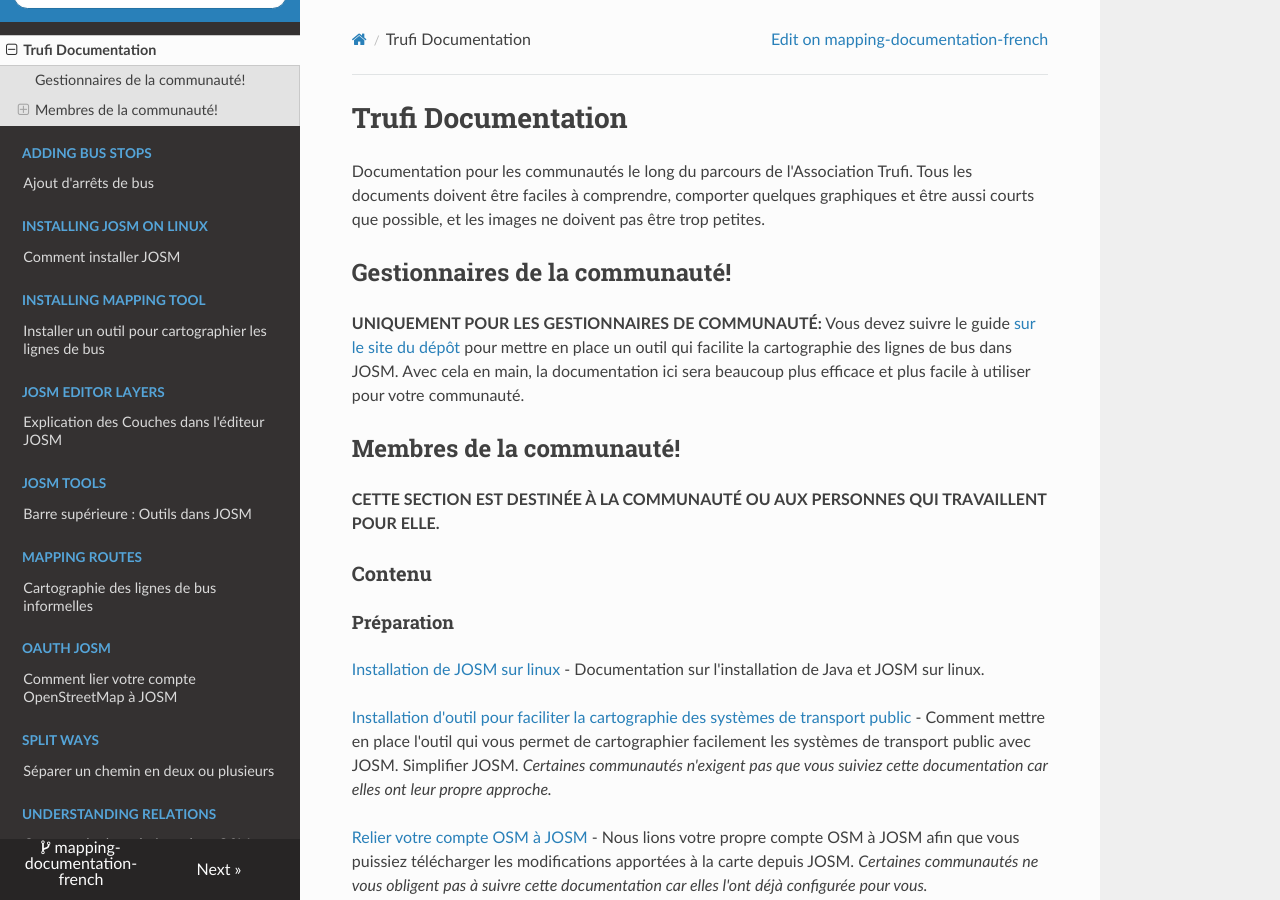
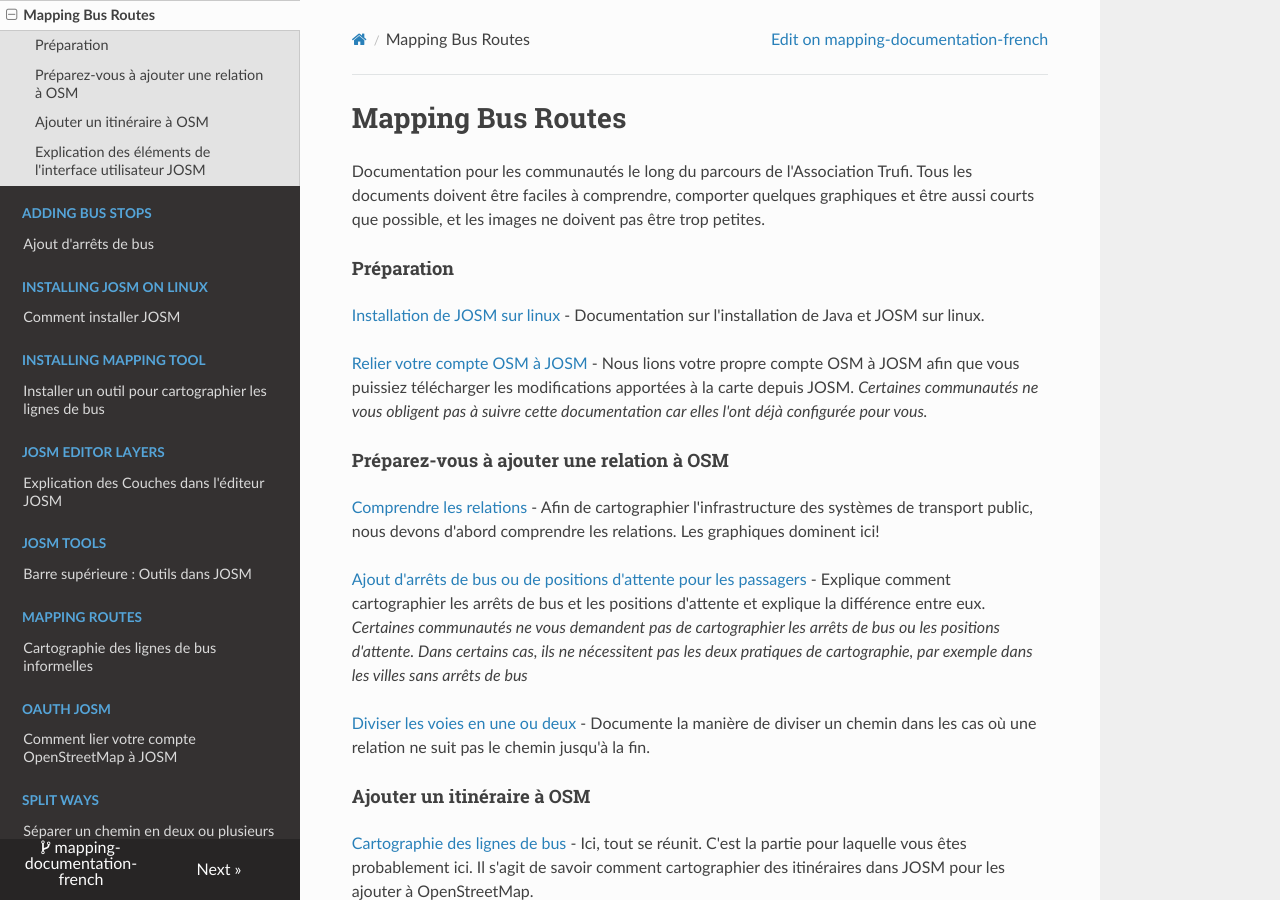
Before and after one commit to trufi-association/mapping-documentation-french, an MkDocs documentation site: the page built from docs/index.md, in a window 1280 px wide and 900 px high. Built offline with MkDocs 1.6.1, drawn with Linux system fonts in a browser that asks for light colours; nearby versions of some CDN libraries.

Commit message:
Prepare new version: Everything about our custom JOSM configuration removed

```diff
--- a/docs/index.md
+++ b/docs/index.md
@@ -1,22 +1,10 @@
-# Trufi Documentation
+# Mapping Bus Routes
 
 Documentation pour les communautés le long du parcours de l'Association Trufi. Tous les documents doivent être faciles à comprendre, comporter quelques graphiques et être aussi courts que possible, et les images ne doivent pas être trop petites.
-
-## Gestionnaires de la communauté!
-
-**UNIQUEMENT POUR LES GESTIONNAIRES DE COMMUNAUTÉ:** Vous devez suivre le guide [sur le site du dépôt](https://github.com/trufi-association/routemapping_josmconfig) pour mettre en place un outil qui facilite la cartographie des lignes de bus dans JOSM. Avec cela en main, la documentation ici sera beaucoup plus efficace et plus facile à utiliser pour votre communauté.
-
-## Membres de la communauté!
-
-**CETTE SECTION EST DESTINÉE À LA COMMUNAUTÉ OU AUX PERSONNES QUI TRAVAILLENT POUR ELLE.**
-
-### Contenu
 
 #### Préparation
 
 [Installation de JOSM sur linux](installing-josm-on-linux/index.md) - Documentation sur l'installation de Java et JOSM sur linux.
-
-[Installation d'outil  pour faciliter la cartographie des systèmes de transport public](installing-mapping-tool/index.md) - Comment mettre en place l'outil qui vous permet de cartographier facilement les systèmes de transport public avec JOSM. Simplifier JOSM. _Certaines communautés n'exigent pas que vous suiviez cette documentation car elles ont leur propre approche._
 
 [Relier votre compte OSM à JOSM](oauth-josm/index.md) - Nous lions votre propre compte OSM à JOSM afin que vous puissiez télécharger les modifications apportées à la carte depuis JOSM. _Certaines communautés ne vous obligent pas à suivre cette documentation car elles l'ont déjà configurée pour vous._
 
```
Also changed, not shown: docs/mapping-routes/index.md (+1 -1 lines), docs/mapping-routes/josm-symbolbar-busroute.png.
